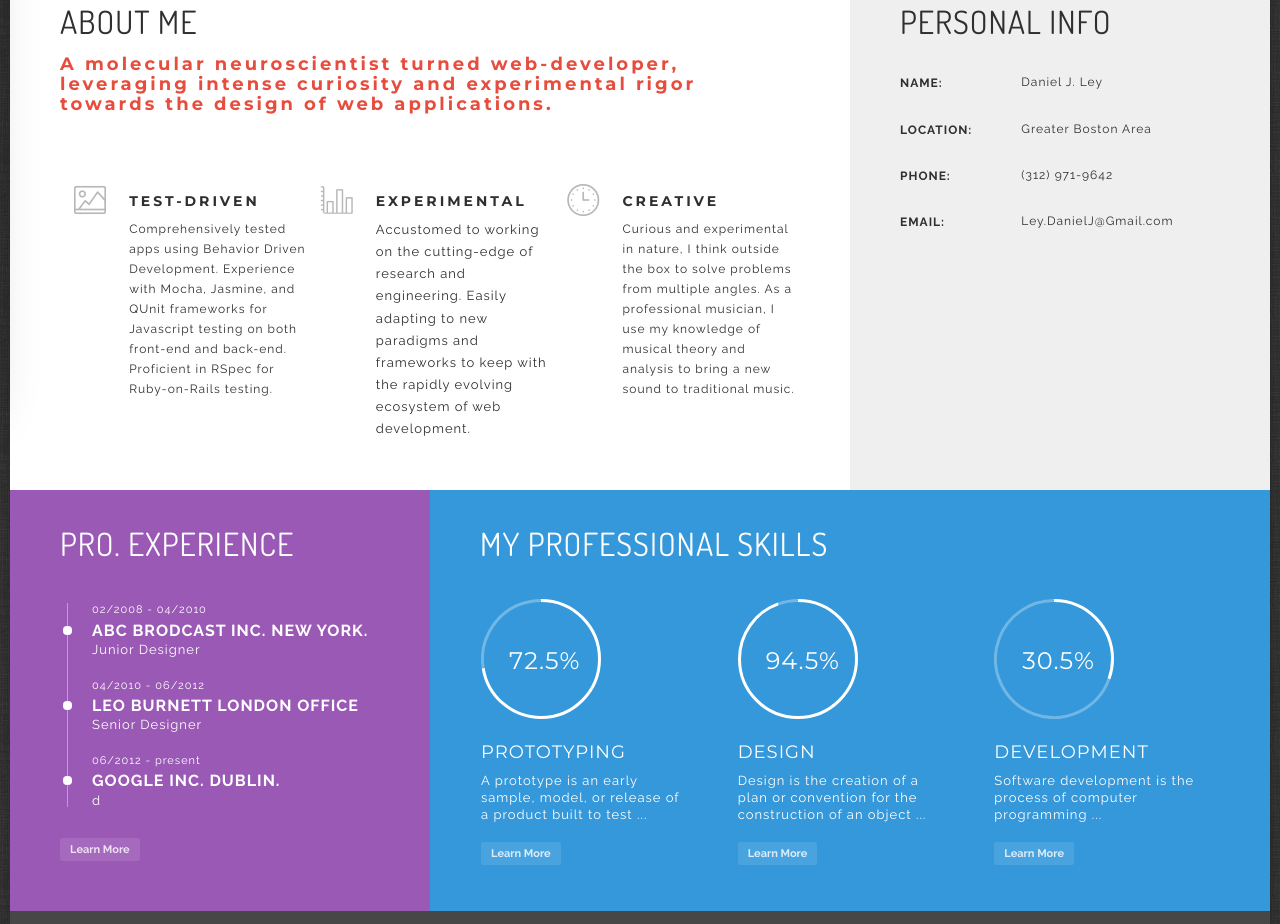
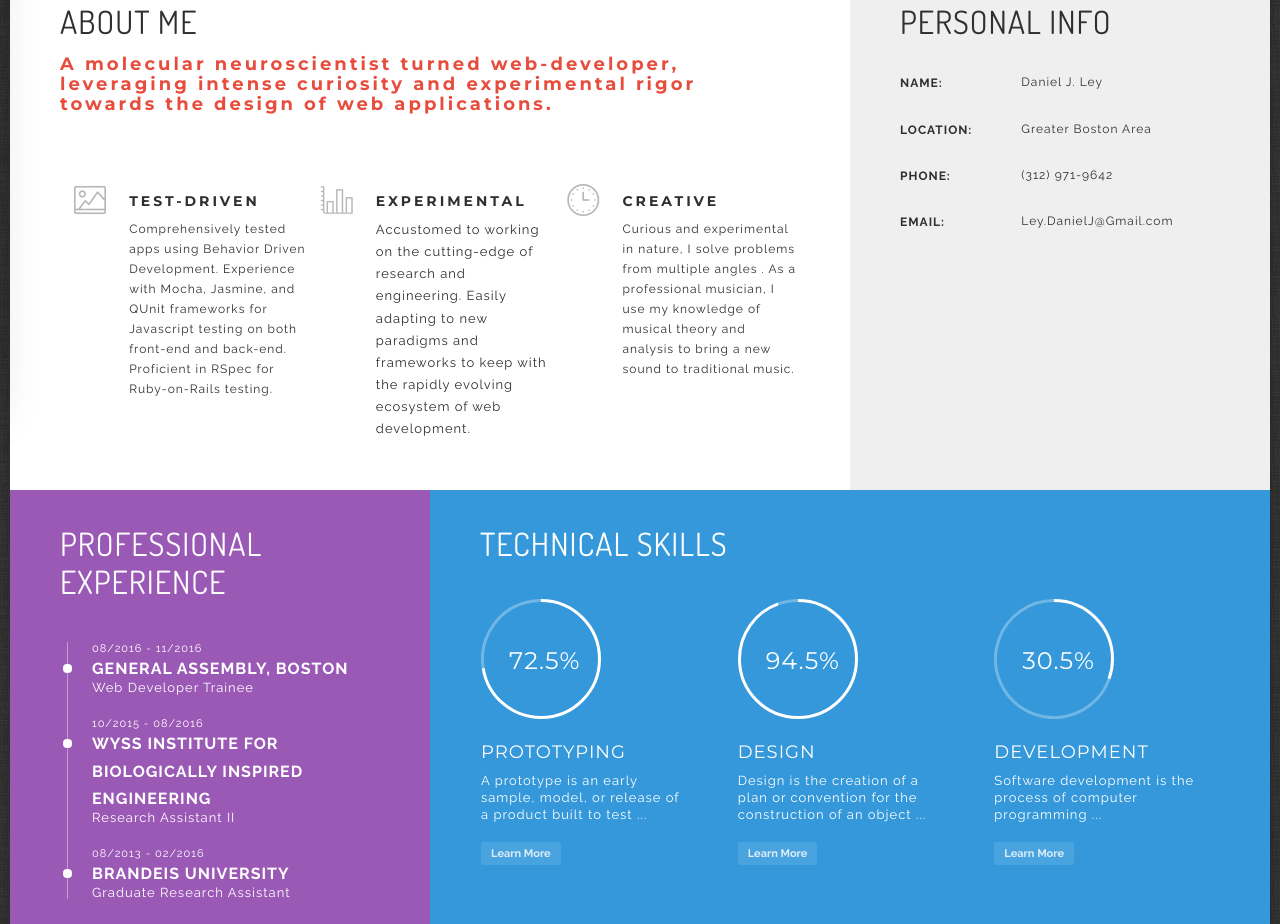
Before and after one commit to DanielJRaine/Portfolio, a plain HTML site: page html/home.html in a window 1280 px wide. Shown: the part 408-1332 px from the top of the page. Drawn offline with Linux system fonts and the light colour scheme; some packages are replaced by stand-ins of ours.

Commit message:
Add more details

```diff
--- a/html/home.html
+++ b/html/home.html
@@ -146,7 +146,9 @@
                         <div class="col-sm-11 col-md-9">
                            <h5 class="font-accident-one-bold uppercase">Test-driven</h5>
                            <p class="small">
-                             Comprehensively tested apps using Behavior Driven Development.  Experience with Mocha, Jasmine, and QUnit frameworks for Javascript testing on both front-end and back-end.  Proficient in RSpec for Ruby-on-Rails testing.
+                             Comprehensively tested apps using Behavior Driven Development.
+                             Experience with Mocha, Jasmine, and QUnit frameworks for Javascript testing on both front-end and back-end.
+                             Proficient in RSpec for Ruby-on-Rails testing.
                            </p>
                         </div>
                      </div>
@@ -159,7 +161,8 @@
                            <h5 class="font-accident-one-bold uppercase">Experimental</h5>
                            <p class="small">
                            </p>
-                           Accustomed to working on the cutting-edge of research and engineering. Easily adapting to new paradigms and frameworks to keep with the rapidly evolving ecosystem of web development.
+                           Accustomed to working on the cutting-edge of research and engineering.
+                           Easily adapting to new paradigms and frameworks to keep with the rapidly evolving ecosystem of web development.
                         </div>
                      </div>
                      <div class="divider-dynamic"></div>
@@ -170,7 +173,8 @@
                         <div class="col-sm-11 col-md-9">
                            <h5 class="font-accident-one-bold uppercase">Creative</h5>
                            <p class="small">
-                             Curious and experimental in nature, I think outside the box to solve problems from multiple angles.  As a professional musician, I use my knowledge of musical theory and analysis to bring a new sound to traditional music.
+                             Curious and experimental in nature, I solve problems from multiple angles .
+                             As a professional musician, I use my knowledge of musical theory and analysis to bring a new sound to traditional music.
                            </p>
                         </div>
                      </div>
@@ -212,35 +216,35 @@
 
          <div class="col-md-4 pro-experience nopadding">
             <div class="padding-50 wow fadeInRight" data-wow-delay="0.6s" data-wow-offset="5">
-               <h3 class="font-accident-two-normal uppercase">Pro. Experience</h3>
+               <h3 class="font-accident-two-normal uppercase">Professional Experience</h3>
                <div class="dividewhite4"></div>
                <div class="experience">
                   <ul class="">
-                     <li class="date">02/2008 - 04/2010</li>
+                     <li class="date">08/2016 - 11/2016</li>
                      <li class="company uppercase">
                         <a>
-                           ABC Brodcast Inc. New York.
+                           General Assembly, Boston
                         </a>
                      </li>
-                     <li class="position">Junior Designer</li>
+                     <li class="position">Web Developer Trainee</li>
                   </ul>
                   <ul class="">
-                     <li class="date">04/2010 - 06/2012</li>
+                     <li class="date">10/2015 - 08/2016</li>
                      <li class="company uppercase">
                         <a>
-                           Leo Burnett London Office
+                          Wyss Institute for Biologically Inspired Engineering
                         </a>
                      </li>
-                     <li class="position">Senior Designer</li>
+                     <li class="position">Research Assistant II</li>
                   </ul>
                   <ul class="">
-                     <li class="date">06/2012 - present</li>
+                     <li class="date">08/2013 - 02/2016</li>
                      <li class="company uppercase">
                         <a>
-                           Google Inc. Dublin.
+                           Brandeis University
                         </a>
                      </li>
-                     <li class="position">d</li>
+                     <li class="position">Graduate Research Assistant</li>
                   </ul>
                </div>
                <a href="#!" class="btn btn-wh-trans btn-xs">Learn More</a>
@@ -250,7 +254,7 @@
 
          <div class="col-md-8 circle-skills nopadding ui-block-color03">
             <div class="padding-50 wow fadeInLeft" data-wow-delay="0.6s" data-wow-offset="5">
-               <h3 class="font-accident-two-normal uppercase">My Professional skills</h3>
+               <h3 class="font-accident-two-normal uppercase">Technical Skills</h3>
                <div class="dividewhite1"></div>
                <div class="row">
                   <div class="col-sm-4 nopadding">
```
